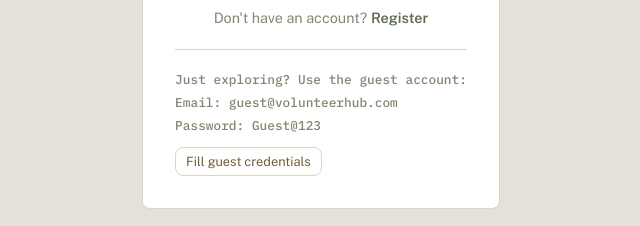
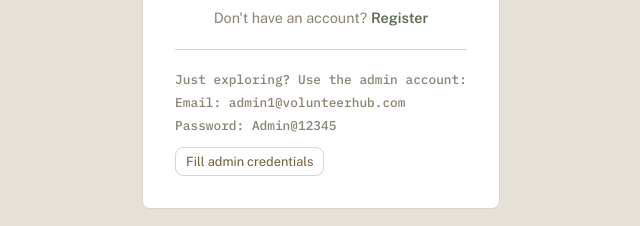
Before and after one commit to Munaafifah/VolunteerHub, a React (Vite) app in the folder frontend/: page /login in a window 1280 px wide. Shown: the part 454-680 px from the top of the page, without its empty margins (319-959 px from the left). Built offline with nearby package versions, Linux system fonts and the light colour scheme; no server answers.

Commit message:
Change of User

```diff
--- a/frontend/src/pages/LoginPage.jsx
+++ b/frontend/src/pages/LoginPage.jsx
@@ -16,12 +16,12 @@ export default function LoginPage() {
 
   const from = location.state?.from?.pathname || "/activities";
 
-  const GUEST_EMAIL = "guest@volunteerhub.com";
-  const GUEST_PASSWORD = "Guest@123";
+  const ADMIN_EMAIL = "admin1@volunteerhub.com";
+  const ADMIN_PASSWORD = "Admin@12345";
 
-  function fillGuestCredentials() {
-    setEmail(GUEST_EMAIL);
-    setPassword(GUEST_PASSWORD);
+  function fillAdminCredentials() {
+    setEmail(ADMIN_EMAIL);
+    setPassword(ADMIN_PASSWORD);
   }
 
   async function handleSubmit(event) {
@@ -83,11 +83,11 @@ export default function LoginPage() {
           </p>
 
           <div className="seeded-hint">
-            <p>Just exploring? Use the guest account:</p>
-            <p>Email: {GUEST_EMAIL}</p>
-            <p>Password: {GUEST_PASSWORD}</p>
-            <button type="button" onClick={fillGuestCredentials}>
-              Fill guest credentials
+            <p>Just exploring? Use the admin account:</p>
+            <p>Email: {ADMIN_EMAIL}</p>
+            <p>Password: {ADMIN_PASSWORD}</p>
+            <button type="button" onClick={fillAdminCredentials}>
+              Fill admin credentials
             </button>
           </div>
         </div>
```
